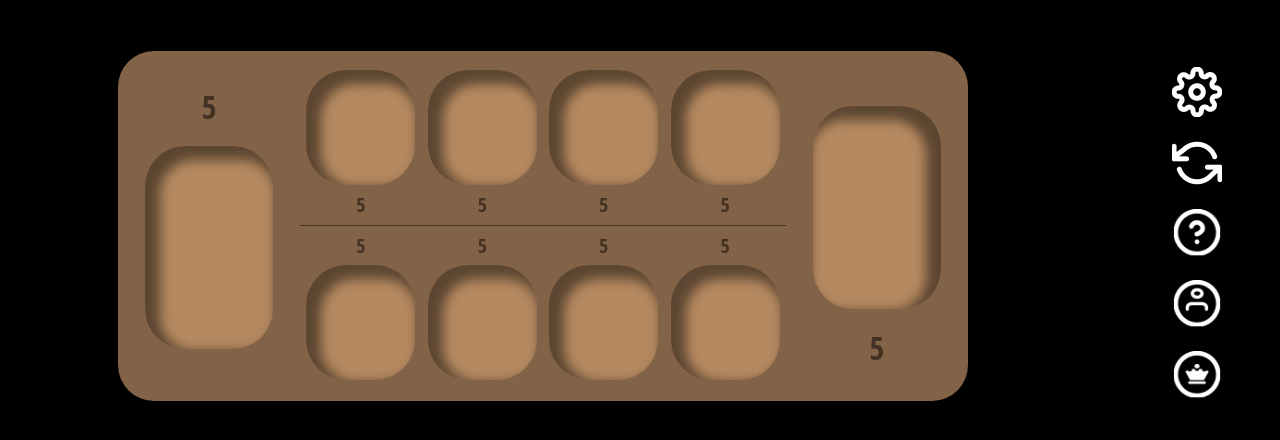
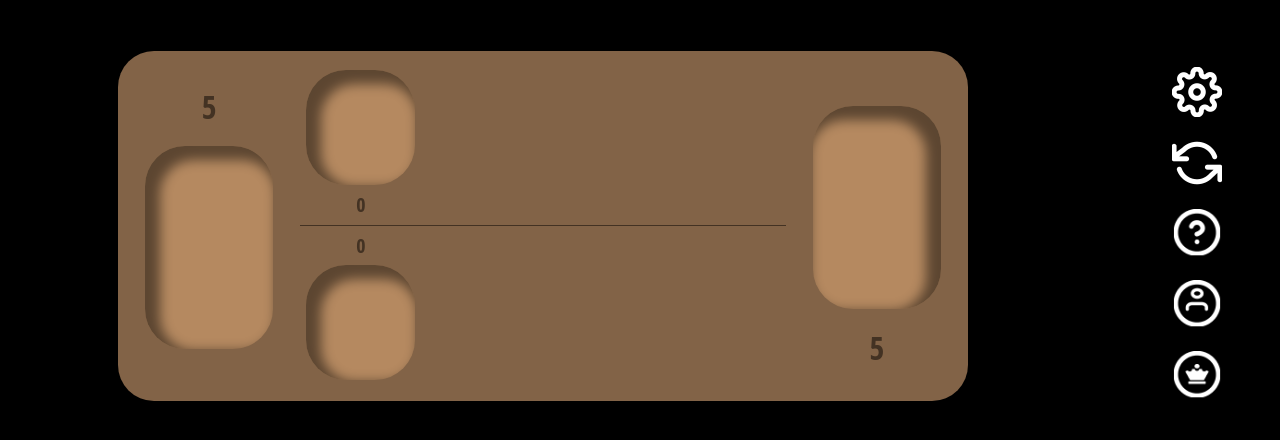
Before and after one commit to ChristinaReiter/Mancala, a plain HTML site: page main.html in a window 1280 px wide. Both pictures are taken after a click on the button "Start Game!". Shown: the part 212-652 px from the top of the page. Drawn offline with Linux system fonts and the light colour scheme.

Commit message:
generate number of holes based on user selection

```diff
--- a/main.html
+++ b/main.html
@@ -3,7 +3,7 @@
   <head>
     <title>Mancala by Christina & Moritz</title>
     <link rel="stylesheet" href="styles/main.css" />
-    <link rel="stylesheet" href="styles/cavity.css" />
+    <link rel="stylesheet" href="styles/hole.css" />
     <link rel="stylesheet" href="styles/user-control.css" />
     <link rel="stylesheet" href="styles/warehouse.css" />
     <link rel="stylesheet" href="styles/popup.css" />
@@ -34,42 +34,42 @@
           <div class="warehouse-score"><span>5</span></div>
           <div class="warehouse-ui warehouse-ui-left"></div>
         </div>
-        <div class="cavity-container">
-          <div class="cavity-row">
-            <div class="cavity">
-              <div class="cavity-ui"></div>
-              <div class="cavity-score">5</div>
+        <div class="hole-container">
+          <div class="hole-row" id="hole-row-top">
+            <div class="hole">
+              <div class="hole-ui"></div>
+              <div class="hole-score">5</div>
             </div>
-            <div class="cavity">
-              <div class="cavity-ui"></div>
-              <div class="cavity-score">5</div>
+            <div class="hole">
+              <div class="hole-ui"></div>
+              <div class="hole-score">5</div>
             </div>
-            <div class="cavity">
-              <div class="cavity-ui"></div>
-              <div class="cavity-score">5</div>
+            <div class="hole">
+              <div class="hole-ui"></div>
+              <div class="hole-score">5</div>
             </div>
-            <div class="cavity">
-              <div class="cavity-ui"></div>
-              <div class="cavity-score">5</div>
+            <div class="hole">
+              <div class="hole-ui"></div>
+              <div class="hole-score">5</div>
             </div>
           </div>
-          <div class="cavity-divider"></div>
-          <div class="cavity-row">
-            <div class="cavity">
-              <div class="cavity-score">5</div>
-              <div class="cavity-ui"></div>
+          <div class="hole-divider"></div>
+          <div class="hole-row" id="hole-row-bottom">
+            <div class="hole">
+              <div class="hole-score">5</div>
+              <div class="hole-ui"></div>
             </div>
-            <div class="cavity">
-              <div class="cavity-score">5</div>
-              <div class="cavity-ui"></div>
+            <div class="hole">
+              <div class="hole-score">5</div>
+              <div class="hole-ui"></div>
             </div>
-            <div class="cavity">
-              <div class="cavity-score">5</div>
-              <div class="cavity-ui"></div>
+            <div class="hole">
+              <div class="hole-score">5</div>
+              <div class="hole-ui"></div>
             </div>
-            <div class="cavity">
-              <div class="cavity-score">5</div>
-              <div class="cavity-ui"></div>
+            <div class="hole">
+              <div class="hole-score">5</div>
+              <div class="hole-ui"></div>
             </div>
           </div>
         </div>
--- a/scripts/settings.js
+++ b/scripts/settings.js
@@ -10,9 +10,10 @@ let numberOfHolesMinusElem = document.querySelector(".number-of-holes-minus");
 let numberOfHolesPlusElem = document.querySelector(".number-of-holes-plus");
 let startGameElem = document.querySelector(".start-game-button");
 let darkOverlayElem = document.querySelector(".dark-overlay");
+let holeRowTopElem = document.getElementById("hole-row-top");
+let holeRowBottomElem = document.getElementById("hole-row-bottom");
 
 // settings variables
-let showPopup = true;
 let numberOfHoles = minNumberOfHoles;
 
 updateNumberOfHoles();
@@ -31,12 +32,41 @@ numberOfHolesMinusElem.addEventListener("click", () => {
   }
 });
 
-startGameElem.addEventListener("click", hidePopup);
+startGameElem.addEventListener("click", generateHoles);
 
 function updateNumberOfHoles() {
   numberOfHolesDisplayElem.innerHTML = numberOfHoles;
 }
 
-function hidePopup() {
+function generateHoles() {
   darkOverlayElem.setAttribute("style", "display: none;");
+  // remove existing holes from both rows
+  holeRowTopElem.innerHTML = "";
+  holeRowBottomElem.innerHTML = "";
+
+  // TODO add ids to the elements to be able to track the seeds they contain
+  // generate new holes
+  for (let i = 0; i < numberOfHoles; i++) {
+    let topHoleDiv = document.createElement("div");
+    let bottomHoleDiv = document.createElement("div");
+    let holeUiDiv = document.createElement("div");
+    let holeScoreDiv = document.createElement("div");
+
+    topHoleDiv.className = "hole";
+    bottomHoleDiv.className = "hole";
+    holeUiDiv.className = "hole-ui";
+    holeScoreDiv.className = "hole-score";
+    holeScoreDiv.innerHTML = 0;
+
+    topHoleDiv.appendChild(holeUiDiv);
+    topHoleDiv.appendChild(holeScoreDiv);
+
+    bottomHoleDiv.appendChild(holeScoreDiv.cloneNode(true));
+    bottomHoleDiv.appendChild(holeUiDiv.cloneNode(true));
+
+    // top row
+    holeRowTopElem.appendChild(topHoleDiv);
+    // bottom row
+    holeRowBottomElem.appendChild(bottomHoleDiv);
+  }
 }
--- a/styles/cavity.css
+++ b/styles/hole.css
@@ -1,18 +1,18 @@
-.cavity-container {
+.hole-container {
   padding-top: 4%;
   padding-bottom: 4%;
 }
 
-.cavity-row {
+.hole-row {
   display: grid;
   grid-template-columns: 1fr 1fr 1fr 1fr;
 }
 
-.cavity {
+.hole {
   text-align: center;
 }
 
-.cavity-ui {
+.hole-ui {
   width: 109px;
   height: 115px;
   background: #b58960;
@@ -21,14 +21,14 @@
   margin: 0 auto;
 }
 
-.cavity-score {
+.hole-score {
   font-size: 20px;
   line-height: 27px;
   color: #433223;
   padding: 5%;
 }
 
-.cavity-divider {
+.hole-divider {
   height: 1px;
   background-color: #433223;
 }
--- a/styles/main.css
+++ b/styles/main.css
@@ -31,3 +31,7 @@ body {
 button {
   cursor: pointer;
 }
+
+h1 {
+  color: white;
+}
```
